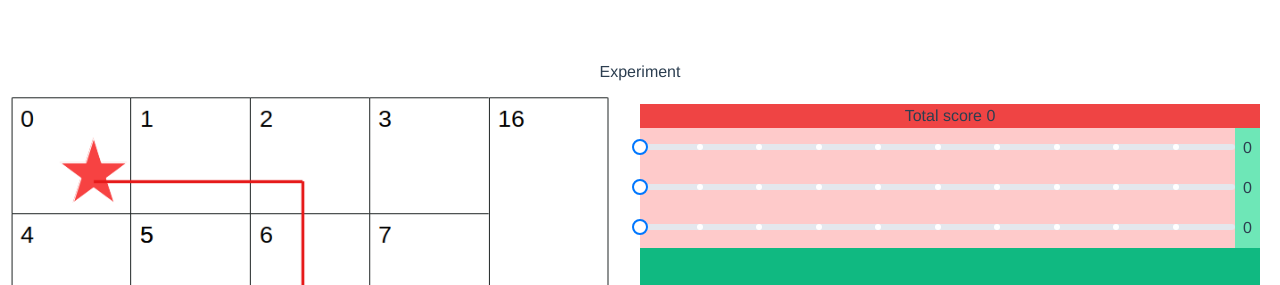
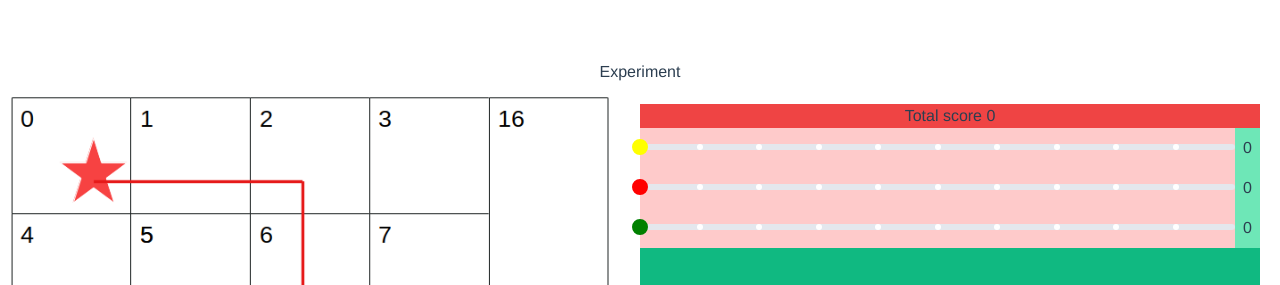
Before and after one commit to mlltn/bob_in_maze, a Vue app: page / in a window 1280 px wide. Shown: the top 285 px of the page. Built offline with nearby package versions, Linux system fonts and the light colour scheme.

Commit message:
slider color styles supported

```diff
--- a/src/components/SliderMenu.vue
+++ b/src/components/SliderMenu.vue
@@ -1,6 +1,9 @@
 <template>
   <div id="slider-menu" class="bg-green-300">
-    <div class="bg-red-500" v-bind:class="{ 'bg-green-500': totalScore == 10 }">
+    <div
+      class="bg-red-500"
+      v-bind:class="{ 'bg-green-500': isValidTotalScore }"
+    >
       Total score {{ totalScore }}
     </div>
     <div>
@@ -8,6 +11,8 @@
         <el-slider
           v-bind:id="'slider-' + slider.id"
           class="flex-auto bg-red-200"
+          :class="slider.color"
+          slider.color
           :min="0"
           :max="10"
           show-stops
@@ -23,21 +28,24 @@
 export default {
   data() {
     return {
+      props: {
+        validTotalScore: 10,
+      },
       default_settings: {
         score: 0,
         min: 0,
         max: 10,
       },
       sliders: [
-        { id: 1, color: "rgb(0, 255, 255)" },
-        { id: 2, color: "rgb(255, 0, 0)" },
-        { id: 3, color: "rgb(0, 0, 255)" },
+        { id: 1, color: "yellow" },
+        { id: 2, color: "red" },
+        { id: 3, color: "green" },
       ],
     };
   },
   created() {
     this.sliders.forEach((slider, index) => {
-      this.$set(this.sliders[index], "score", this.default_settings.score);
+      this.$set(slider, "score", this.default_settings.score);
       this.$set(this.sliders[index], "min", this.default_settings.min);
       this.$set(this.sliders[index], "max", this.default_settings.max);
     });
@@ -46,17 +54,43 @@ export default {
     totalScore() {
       let totalScore = 0;
       this.sliders.forEach((slider) => {
-        console.log(totalScore);
         totalScore += slider.score;
       });
       return totalScore;
     },
-    // dynamicStyles() {
-    //   return;
-    // },
+    isValidTotalScore() {
+      return this.totalScore == this.props.validTotalScore;
+    },
   },
 };
 </script>
 
-<style>
+<style lang="scss">
+.yellow {
+  .el-slider__button {
+    border-color: yellow;
+    background-color: yellow;
+  }
+  .el-slider__bar {
+    background-color: yellow;
+  }
+}
+.red {
+  .el-slider__button {
+    border-color: red;
+    background-color: red;
+  }
+  .el-slider__bar {
+    background-color: red;
+  }
+}
+.green {
+  .el-slider__button {
+    border-color: green;
+    background-color: green;
+  }
+  .el-slider__bar {
+    background-color: green;
+  }
+}
 </style>
```
Also changed, not shown: notes.txt.
